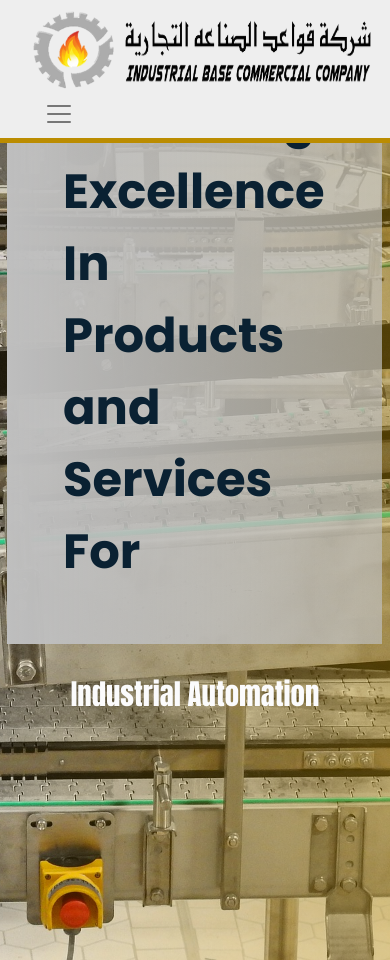
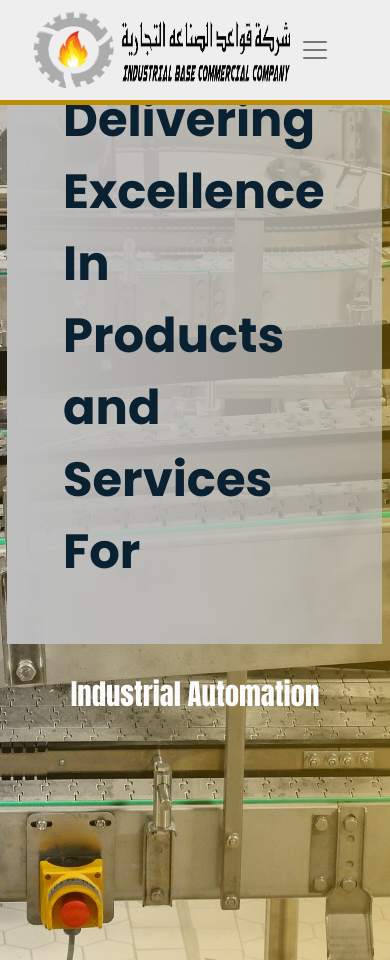
Before and after one commit to IBC2030/IBC, a plain HTML site: page index.html in a window 390 px wide. Shown: the top 960 px of the page. Drawn offline with nearby package versions, Linux system fonts and the light colour scheme; a web font is replaced by a local one.

Commit message:
Update styles.css

```diff
--- a/css/styles.css
+++ b/css/styles.css
@@ -1311,6 +1311,8 @@ footer{
 	}
 	.navbar-brand{
 /* 		font-size: 2rem; */
+		width: 70%;
+		padding-right: 1rem;
 	}
 	.navbar{
 		padding: 0.3rem 3rem;
```
